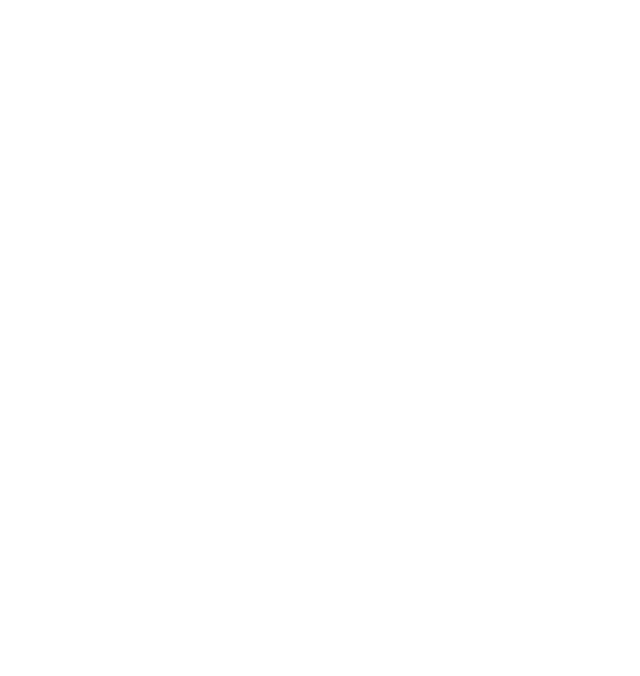
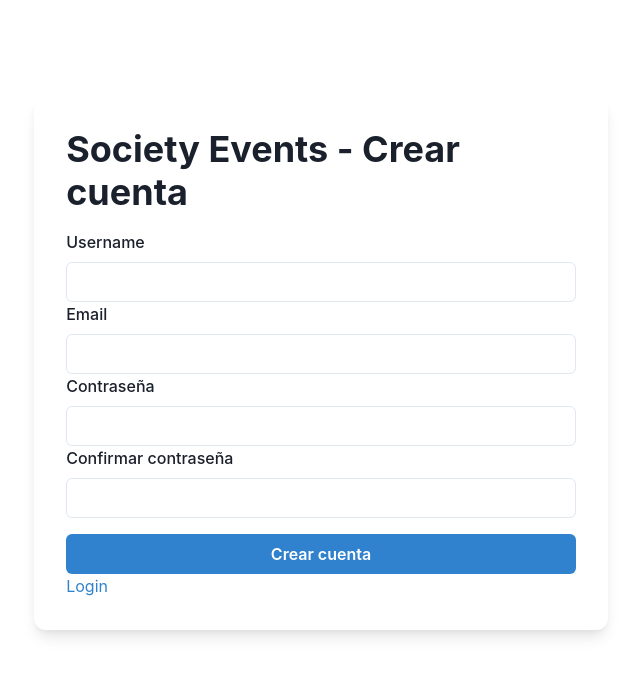
Before and after one commit to TheIcySpark/Society-events, a React (Create React App) app in the folder society-events-frontend/: page /signUp in a window 1280 px wide. Before the commit this address had no page. Shown: the top 676 px of the page, without its empty margins (319-959 px from the left). Built offline with nearby package versions, Linux system fonts and the light colour scheme.

Commit message:
feat: singup form, rename to spanish login

```diff
--- a/society-events-frontend/src/App.tsx
+++ b/society-events-frontend/src/App.tsx
@@ -14,6 +14,7 @@
 import { Route, Router, Routes } from "react-router-dom"
 import CreateEventForm from "./components/CreateEventForm"
 import EventDisplay from "./components/EventDisplay"
+import SignUpForm from "./components/SignUpForm"
 
 
 export const App = () => (
@@ -22,6 +23,7 @@
       <Route path="/login" element={<Login />} />
       <Route path="/createEvent" element={<CreateEventForm />} />
       <Route path="/event" element={<EventDisplay />} />
+      <Route path="/signUp" element={<SignUpForm />} />
     </Routes>
   </ChakraProvider>
 )
--- a/society-events-frontend/src/components/Login.tsx
+++ b/society-events-frontend/src/components/Login.tsx
@@ -1,6 +1,18 @@
 import * as React from "react"
 
-import { Box, Button, ChakraProvider, Container, FormControl, FormLabel, Heading, Highlight, Image, Input, Spinner, Stack, theme, useBreakpointValue } from "@chakra-ui/react"
+import {
+  Text,
+  Button,
+  ChakraProvider,
+  Container,
+  FormControl,
+  FormLabel,
+  Heading,
+  Input,
+  Link as ChakraLink,
+  Stack,
+  theme,
+  useBreakpointValue} from "@chakra-ui/react"
 
 
 
@@ -11,27 +23,31 @@
       <Container centerContent py={{ base: '12', md: '24' }}>
         <Stack
           spacing={4}
-          w={{ base: 'full', md: 'md' }}
-          maxW={'md'}
+          w={{ base: 'full', md: 'full' }}
           rounded={'xl'}
           boxShadow={'lg'}
           p={{ base: 4, md: 8 }}
         >
           <Heading >
-            Society Events
+            Society Events - Login
           </Heading>
           <FormControl id="email">
-            <FormLabel>Email address</FormLabel>
+            <FormLabel>Email</FormLabel>
             <Input type="email" size={formSize} />
           </FormControl>
           <FormControl id="password">
-            <FormLabel>Password</FormLabel>
+            <FormLabel>Contraseña</FormLabel>
             <Input type="password" size={formSize} />
           </FormControl>
           <Stack spacing={6}>
             <Button colorScheme="blue" variant="solid">
-              Sign in
+              Login
             </Button>
+            <Text>
+              <ChakraLink as={ChakraLink} href="/signUp" color="blue.500">
+                Crear nueva cuenta
+              </ChakraLink>
+          </Text>
           </Stack>
         </Stack>
       </Container>
--- /dev/null
+++ b/society-events-frontend/src/components/SignUpForm.tsx
@@ -0,0 +1,113 @@
+import React, { useState } from 'react';
+import {
+  ChakraProvider,
+  Container,
+  Stack,
+  Heading,
+  FormControl,
+  FormLabel,
+  Input,
+  Button,
+  useToast,
+  Text,
+  Link as ChakraLink,
+} from '@chakra-ui/react';
+
+function SignUpForm() {
+  const toast = useToast();
+  const [formData, setFormData] = useState({
+    username: '',
+    email: '',
+    password: '',
+    confirmPassword: ''
+  });
+
+  const handleChange = (e: { target: { name: any; value: any; }; }) => {
+    const { name, value } = e.target;
+    setFormData({ ...formData, [name]: value });
+  };
+
+  const handleSubmit = (e: { preventDefault: () => void; }) => {
+    e.preventDefault();
+    if (formData.password !== formData.confirmPassword) {
+      toast({
+        title: 'Error',
+        description: 'Las contraseñas no coinciden',
+        status: 'error',
+        duration: 3000,
+        isClosable: true,
+      });
+    } else {
+      // Aquí puedes enviar los datos del formulario al servidor
+      console.log(formData);
+    }
+  };
+
+  return (
+    <ChakraProvider>
+      <Container centerContent py={{ base: '12', md: '24' }}>
+        <Stack
+          spacing={4}
+          w={{ base: 'full', md: 'full' }}
+          rounded={'xl'}
+          boxShadow={'lg'}
+          p={{ base: 4, md: 8 }}
+        >
+          <Heading>Society Events - Crear cuenta </Heading>
+          <form onSubmit={handleSubmit}>
+            <FormControl id="username">
+              <FormLabel>Username</FormLabel>
+              <Input
+                type="text"
+                name="username"
+                value={formData.username}
+                onChange={handleChange}
+                size="md"
+              />
+            </FormControl>
+            <FormControl id="email">
+              <FormLabel>Email</FormLabel>
+              <Input
+                type="email"
+                name="email"
+                value={formData.email}
+                onChange={handleChange}
+                size="md"
+              />
+            </FormControl>
+            <FormControl id="password">
+              <FormLabel>Contraseña</FormLabel>
+              <Input
+                type="password"
+                name="password"
+                value={formData.password}
+                onChange={handleChange}
+                size="md"
+              />
+            </FormControl>
+            <FormControl id="confirmPassword">
+              <FormLabel>Confirmar contraseña</FormLabel>
+              <Input
+                type="password"
+                name="confirmPassword"
+                value={formData.confirmPassword}
+                onChange={handleChange}
+                size="md"
+              />
+            </FormControl>
+            <Button colorScheme="blue" variant="solid" type="submit" mt={4} width="full">
+              Crear cuenta
+            </Button>
+            <Text>
+              <ChakraLink as={ChakraLink} href="/login" color="blue.500">
+                Login
+              </ChakraLink>
+          </Text>
+          </form>
+        </Stack>
+      </Container>
+    </ChakraProvider>
+  );
+}
+
+export default SignUpForm;
```
